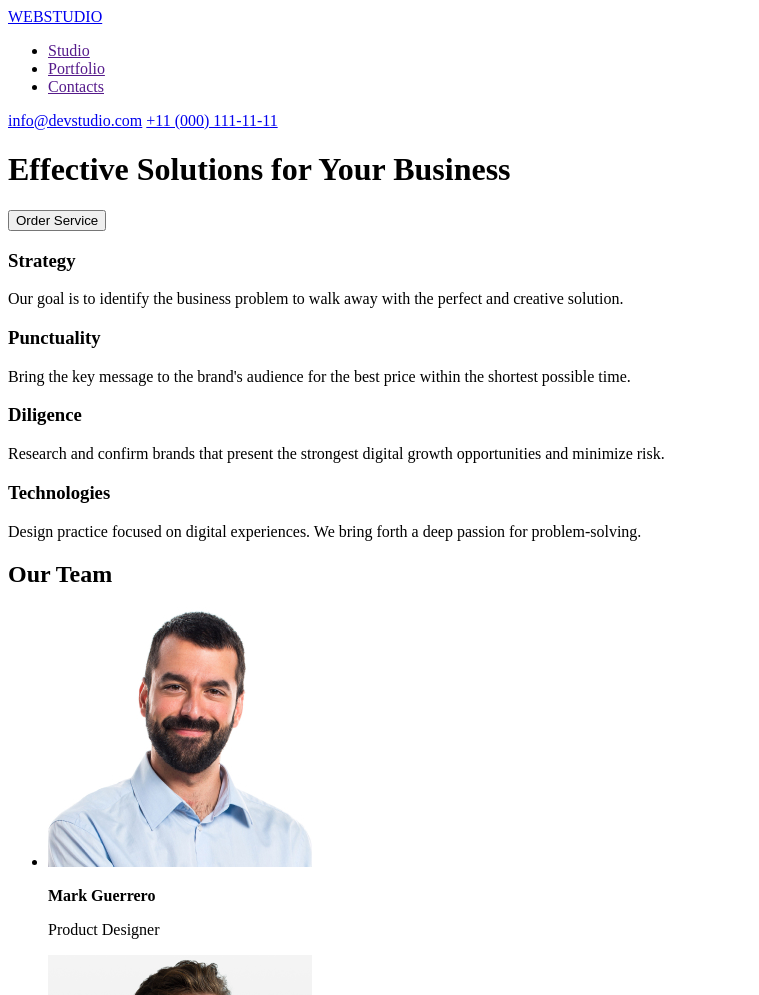
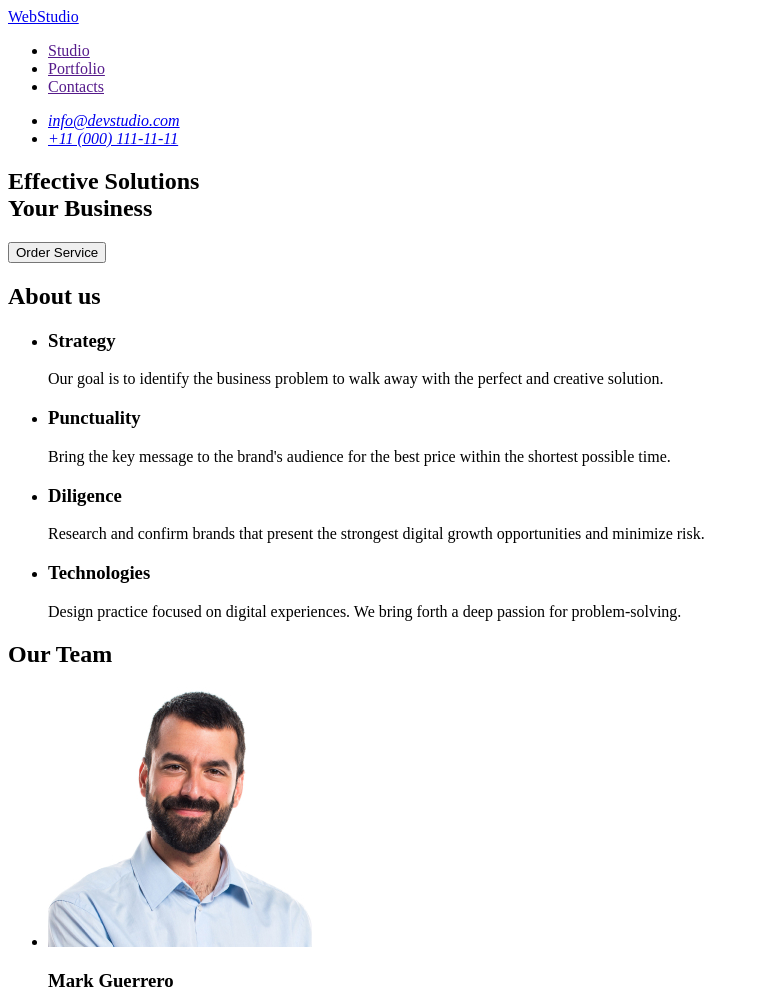
Before and after one commit to GheorgheAnca/goit-markup-hw-01, a plain HTML site: page index.html in a window 1280 px wide. Shown: the top 995 px of the page, without its empty margins (0-759 px from the left). Drawn offline with Linux system fonts and the light colour scheme.

Commit message:
changes suggested by the mentor

```diff
--- a/index.html
+++ b/index.html
@@ -8,7 +8,7 @@
   <body>
     <header>
       <!-- top line -->
-      <a href="index.html"> WEBSTUDIO </a>
+      <a href="./index.html"> WebStudio </a>
 
       <nav>
         <ul>
@@ -16,44 +16,64 @@
           <li><a href="" target="_blank">Portfolio</a></li>
           <li><a href="" target="_blank"> Contacts</a></li>
         </ul>
-        <a href="mailto:info@devstudio.com">info@devstudio.com</a>
-        <a href="tel:+11(000)111-11-11">+11 (000) 111-11-11</a>
       </nav>
+      <address>
+        <ul>
+          <li>
+            <a href="mailto:info@devstudio.com">info@devstudio.com</a>
+          </li>
+          <li>
+            <a href="tel:+110001111111"> +11 (000) 111-11-11</a>
+            </li>
+          </li>
+        </ul>
+      </address>
     </header>
-    <!-- hero image-->
+
     <main>
-      <h1>Effective Solutions for Your Business</h1>
+      <!--section1-->
+      <section>
+      <h1>Effective Solutions <br> Your Business </h1>
       <button type="button">Order Service</button>
-    </main>
+      </section>
 
-    <!--section1-->
+
+    <!--section 2 about us-->
     <section>
+      <h2>About us </h2>
+      <ul>
+        <li>
       <h3>Strategy</h3>
       <p>
         Our goal is to identify the business problem to walk away with the
         perfect and creative solution.
       </p>
+      </li>
+      <li>
       <h3>Punctuality</h3>
-
       <p>
         Bring the key message to the brand's audience for the best price within
         the shortest possible time.
       </p>
+      </li>
+      <li>
       <h3>Diligence</h3>
-
       <p>
         Research and confirm brands that present the strongest digital growth
         opportunities and minimize risk.
       </p>
+      </li>
+<li>
       <h3>Technologies</h3>
-
       <p>
         Design practice focused on digital experiences. We bring forth a deep
         passion for problem-solving.
       </p>
+      </li>
+      </ul>
     </section>
 
-    <!--section 2 our team -->
+    <!--section 3 our team -->
     <section>
       <h2>Our Team</h2>
       <ul>
@@ -64,7 +84,7 @@
             width="264"
             height="260"
           />
-          <p><b>Mark Guerrero</b></p>
+          <h3>Mark Guerrero</h3>
           <p>Product Designer</p>
         </li>
         <li>
@@ -74,7 +94,7 @@
             width="264"
             height="260"
           />
-          <p><b>Tom Ford</b></p>
+          <h3>Tom Ford</h3>
           <p>Frontend Developer</p>
         </li>
         <li>
@@ -84,7 +104,7 @@
             width="264"
             height="260"
           />
-          <p><b>Camila Garcia</b></p>
+          <h3>Camila Garcia</h3>
           <p>Marketing</p>
         </li>
         <li>
@@ -94,15 +114,15 @@
             width="264"
             height="260"
           />
-          <p><b>Daniel Wilson</b></p>
+          <h3>Daniel Wilson</h3>
           <p>UI Designer</p>
         </li>
       </ul>
     </section>
-
+</main>
     <!--footer section-->
     <footer>
-      <p>WEBSTUDIO</p>
+      <a href="./index.html"> WebStudio </a>
       <p>
         Increase the flow of customers and sales for your business with digital
         marketing & growth solutions.
```
